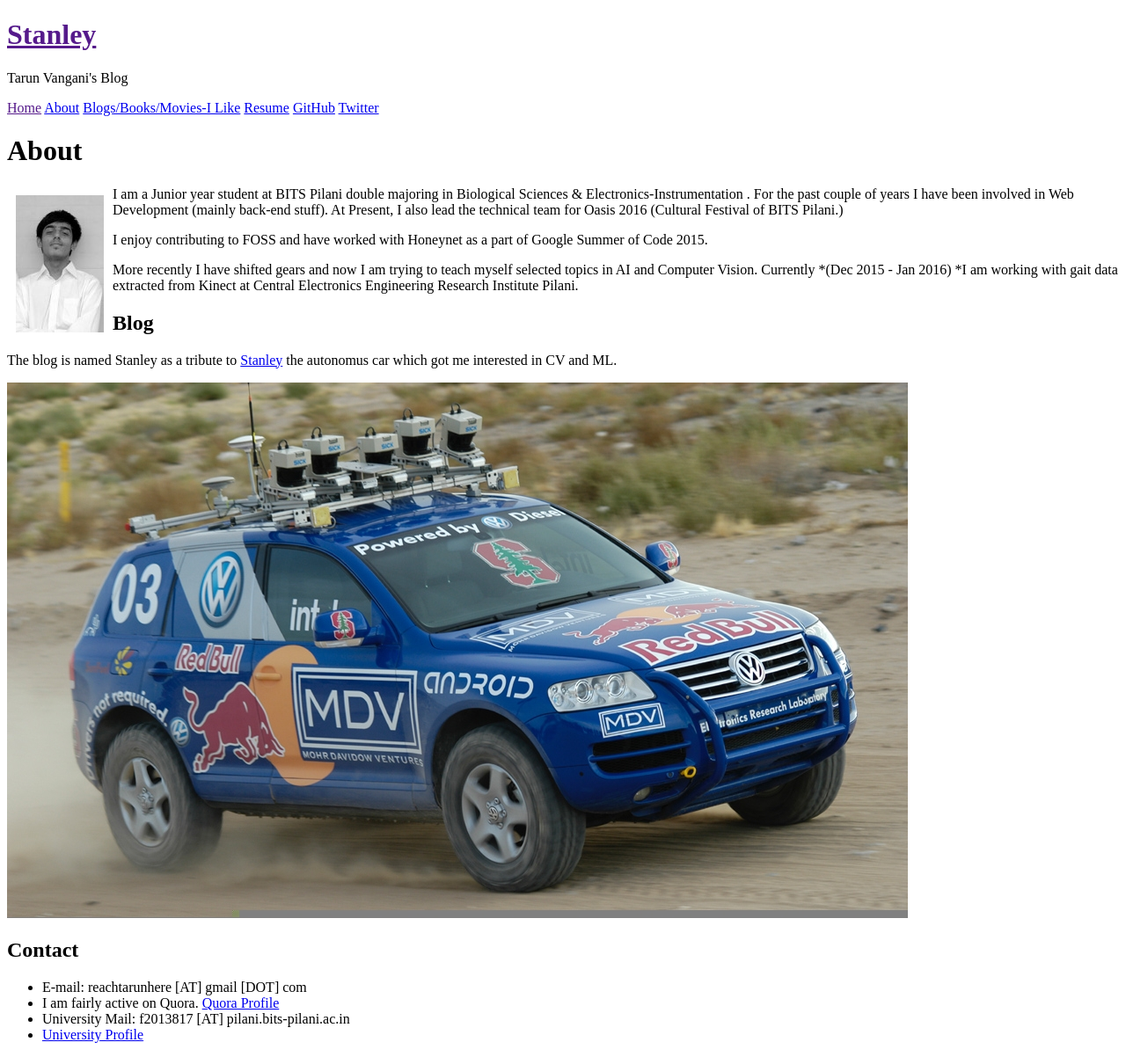
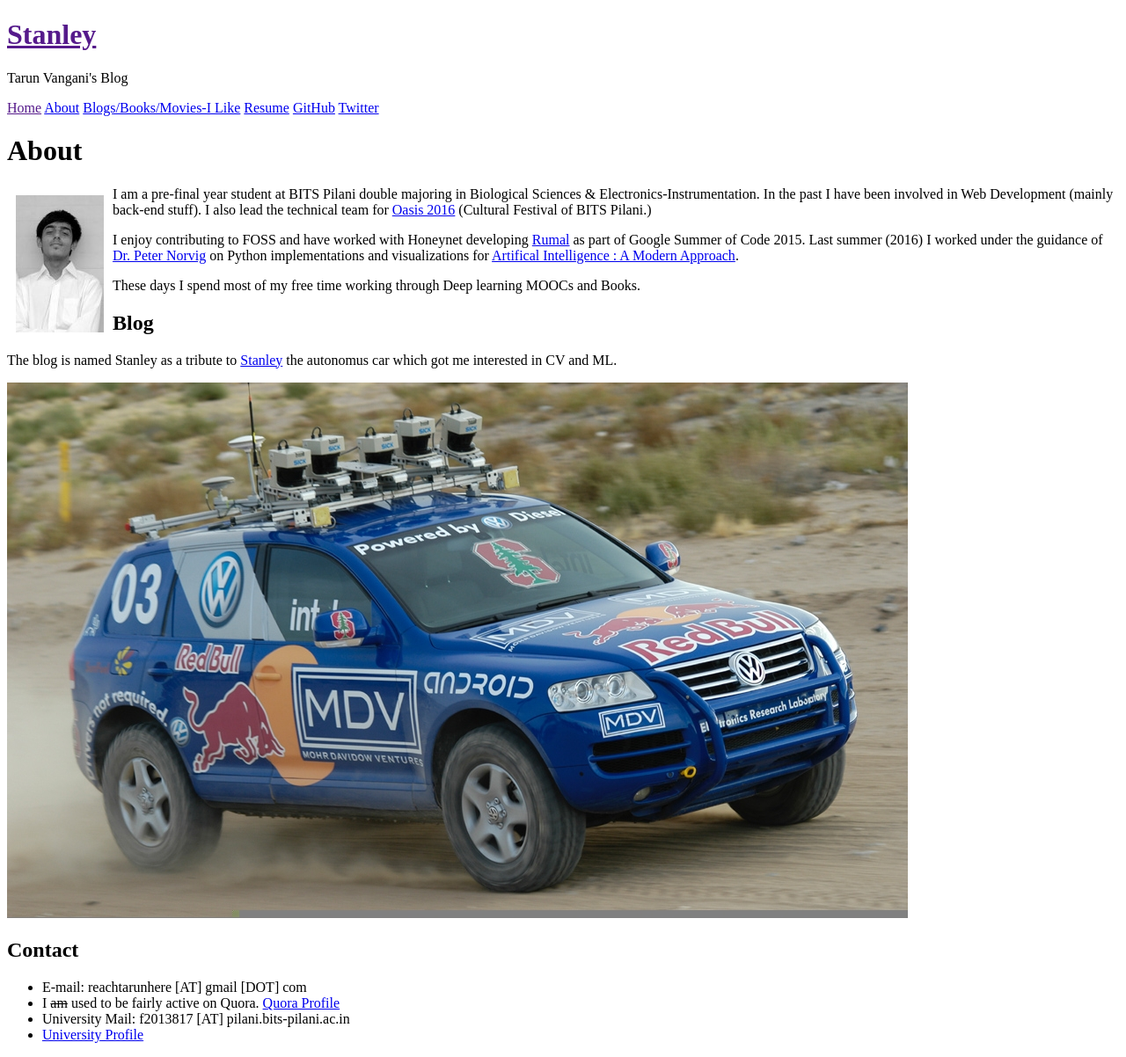
Before and after one commit to reachtarunhere/reachtarunhere.github.io, a Jekyll site: the page built from about.md, in a window 1280 px wide. Shown: the whole page at 88% size. Built offline with Jekyll 4.4.1, drawn with Linux system fonts in a browser that asks for light colours; comment, search, counter and statistics services are not loaded.

Commit message:
Updated About

```diff
--- a/about.md
+++ b/about.md
@@ -2,11 +2,11 @@
 layout: page
 title: About
 ---
-<img style="float: left;margin: 10px;" src="{{ site.url }}/public/img/profile.jpg">I am a Junior year student at BITS Pilani double majoring in Biological Sciences & Electronics-Instrumentation . For the past couple of years I have been involved in Web Development (mainly back-end stuff). At Present, I also lead the technical team for Oasis 2016 (Cultural Festival of BITS Pilani.)
+<img style="float: left;margin: 10px;" src="{{ site.url }}/public/img/profile.jpg"> I am a pre-final year student at BITS Pilani double majoring in Biological Sciences & Electronics-Instrumentation. In the past I have been involved in Web Development (mainly back-end stuff). I also lead the technical team for [Oasis 2016](bits-oasis.org)  (Cultural Festival of BITS Pilani.)
 
-I enjoy contributing to FOSS and have worked with Honeynet as a part of Google Summer of Code 2015.
+I enjoy contributing to FOSS and have worked with Honeynet developing [Rumal](https://thugs-rumal.github.io/)  as part of Google Summer of Code 2015. Last summer (2016) I worked under the guidance of [Dr. Peter Norvig](norvig.com)  on Python implementations and visualizations for [Artifical Intelligence : A Modern Approach](http://aima.cs.berkeley.edu/).
 
-More recently I have shifted gears and now I am trying to teach myself selected topics in AI and Computer Vision. Currently *(Dec 2015 - Jan 2016) *I am working with gait data extracted from Kinect at Central Electronics Engineering Research Institute Pilani.
+These days I spend most of my free time working through Deep learning MOOCs and Books.
 
 ## Blog
 
@@ -17,6 +17,6 @@
 ## Contact
 
 * E-mail: reachtarunhere [AT] gmail [DOT] com
-* I am fairly active on Quora. [Quora Profile](https://www.quora.com/profile/Tarun-Kumar-27)
+* I ~~am~~ used to be fairly active on Quora. [Quora Profile](https://www.quora.com/profile/Tarun-Kumar-27)
 * University Mail: f2013817 [AT] pilani.bits-pilani.ac.in
 * [University Profile](http://www.bits-pilani.ac.in/spp/f2013817)
```
